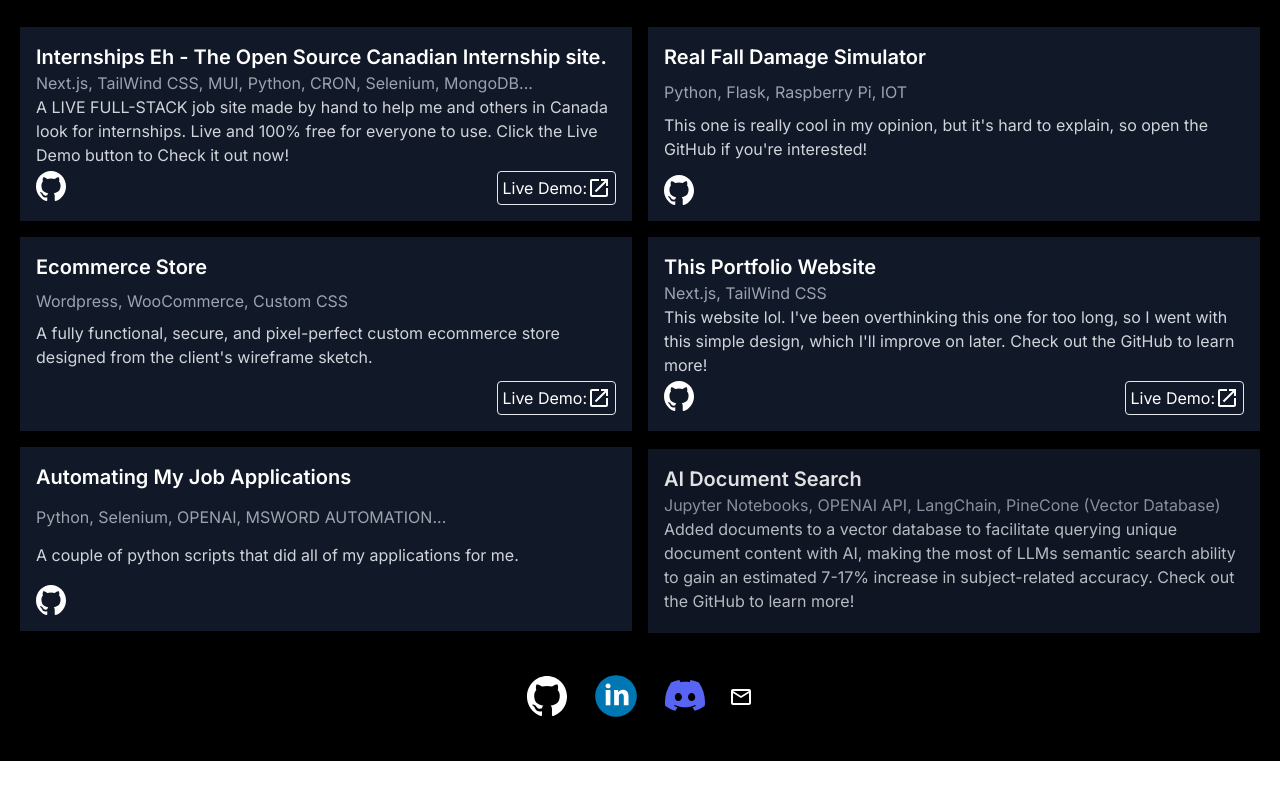
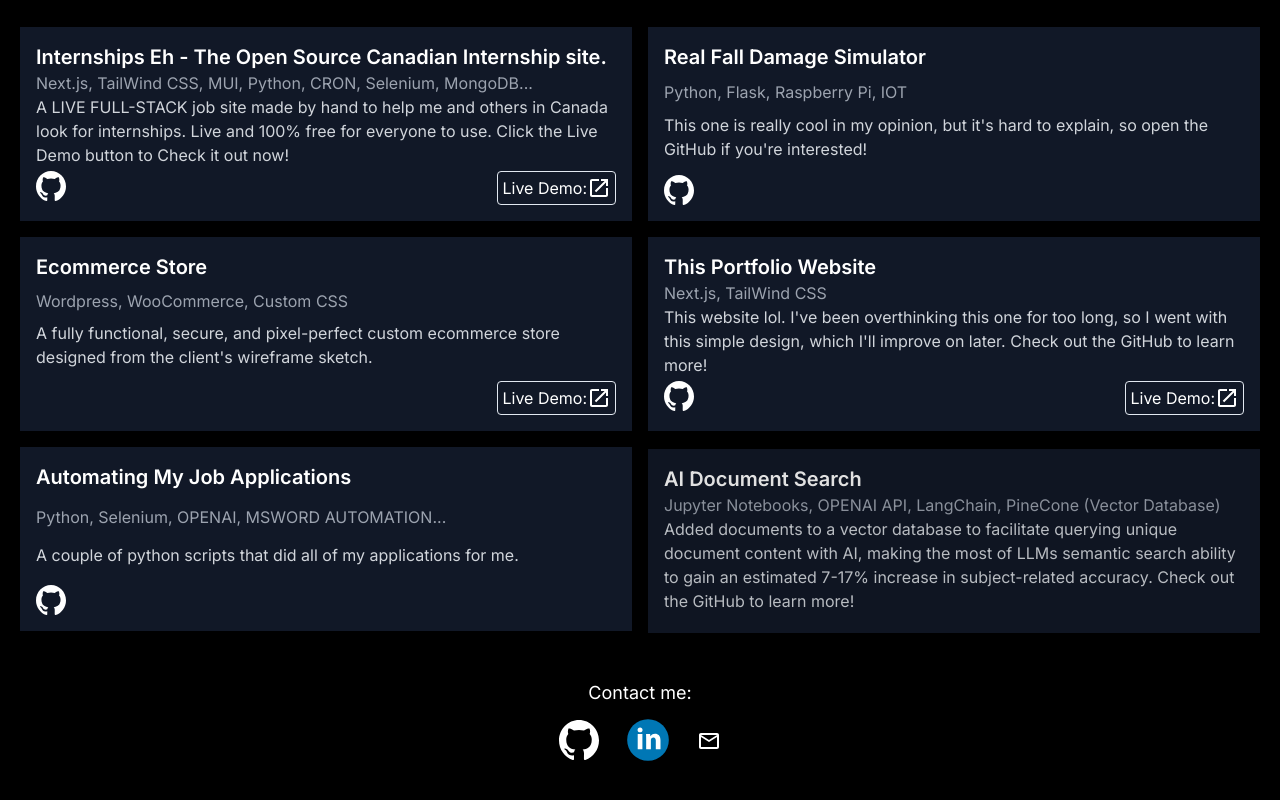
Before and after one commit to SimonAmable/Portfolio, a Next.js app: page / in a window 1280 px wide. Shown: the part 568-1368 px from the top of the page. Before the commit the page ends 1329 px from the top, so only its background shows below. Built offline with nearby package versions, Linux system fonts and the light colour scheme.

Commit message:
fixed bugs, discord icon and contact

```diff
--- a/src/app/globals.css
+++ b/src/app/globals.css
@@ -59,14 +59,14 @@
   }
 }
 
-/* @layer base {
+@layer base {
   * {
     @apply border-border;
   }
   body {
     @apply bg-background text-foreground;
   }
-} */
+}
 
 
 /*  some styleing for project cards*/
@@ -81,6 +81,25 @@
     transform: translateY(0);
   }
 }
+@keyframes fadeInFromTop {
+  from {
+    opacity: 0;
+    transform: translateY(-60px);
+  }
+  to {
+    opacity: 1;
+    transform: translateY(0);
+  }
+}
+.fade-in-from-top{
+  opacity: 0; /* Start hidden */
+  animation: fadeInFromTop 0.5s ease forwards;
+}
+.fade-up {
+  opacity: 0; /* Start hidden */
+  animation: fadeInFromBottom 2s ease forwards;
+}
+
 
 .project-card {
   opacity: 0; /* Start hidden */
@@ -116,10 +135,5 @@
   }
 }
 
-.project-card {
-  opacity: 0; /* Start with an opacity of 0 */
-  animation: fadeInUp 1s forwards; /* Apply the fade-in animation */
-}
-
 
 /* Continue as needed */
--- a/src/app/ui/Footer.jsx
+++ b/src/app/ui/Footer.jsx
@@ -6,11 +6,14 @@ import MailOutlineIcon from '@mui/icons-material/MailOutline';
 
 const Footer = () => {
   return (
-    <div className='flex gap-6 text-white bg-black w-full justify-center items-center py-10 '>
-        <Link href="https://github.com/SimonAmable" ><Image className='hover:opacity-70' src='/github.svg' width={40} height={40} alt='github'/></Link>
-        <Link href="https://www.linkedin.com/in/simon-amable-59ab091ab/" ><Image src='/linkedin.svg' width={50} height={50} alt='linkin'/></Link>
-        <Link href="" ><Image src='/discord-icon.svg' width={40} height={40} alt='linkin'/></Link>
-        <Link href="mailto:simonamable@gmail.com" ><MailOutlineIcon className='w-10 h-10'/></Link>
+    <div className='flex flex-col items-center bg-black py-10'>
+      <p className='text-white text-lg py-2'>Contact me:</p>
+      <div id="footer"className='flex gap-6 text-white bg-black w-full justify-center items-center  '>
+          <Link href="https://github.com/SimonAmable" ><Image className='hover:opacity-70' src='/github.svg' width={40} height={40} alt='github'/></Link>
+          <Link href="https://www.linkedin.com/in/simon-amable-59ab091ab/" ><Image src='/linkedin.svg' width={50} height={50} alt='linkin'/></Link>
+          {/* <Link href="" ><Image src='/discord-icon.svg' width={40} height={40} alt='discord'/></Link> */}
+          <Link href="mailto:simonamable@gmail.com" ><MailOutlineIcon className='w-10 h-10'/></Link>
+      </div>
     </div>
   )
 }
--- a/src/app/ui/Header.jsx
+++ b/src/app/ui/Header.jsx
@@ -5,7 +5,7 @@ import Image from 'next/image'
 
 const Header = () => {
   return (
-    <div className='flex justify-between gap-5 px-12 py-10 bg-black text-white '>
+    <div className=' flex justify-between gap-5 px-12 py-10 bg-black text-white '>
     <a href='https://github.com/SimonAmable' target='_blank' ><Image
         src="/github.svg"
         width={40}
@@ -16,7 +16,7 @@ const Header = () => {
         <div className='flex flex-row gap-10 font-mono font-bold text-l items-center lg:text-3xl lg:gap-5'>
             <Link href='/'><p>ABOUT</p> </Link>
             <Link href='#projects'><p>PROJECTS</p> </Link>
-            <Link href='/Contact'><p>CONTACT</p> </Link>
+            <Link href='#footer'><p>CONTACT</p> </Link>
 
         </div>
     </div>
--- a/src/app/ui/Hero.jsx
+++ b/src/app/ui/Hero.jsx
@@ -8,13 +8,13 @@ const Hero = () => {
   const words = ["Automate Stuff",  "Learn New Things", "Build robots", "Play Volleyball", "Make Jewerly","CREATE!"];
 
   return (
-    <div className='flex flex-row w-full  items-center justify-evenly bg-black text-white p-5'>
+    <div className='fade-up flex flex-row w-full  items-center justify-evenly bg-black text-white p-5'>
       <div>
       <Image
         src="/construction_man.gif"
         width={300}
         height={300}
-        className='text-white fill-white decoration-white'
+        className=' text-white fill-white decoration-white'
         alt="Picture of the author"
         unoptimized={true}
         />
```
